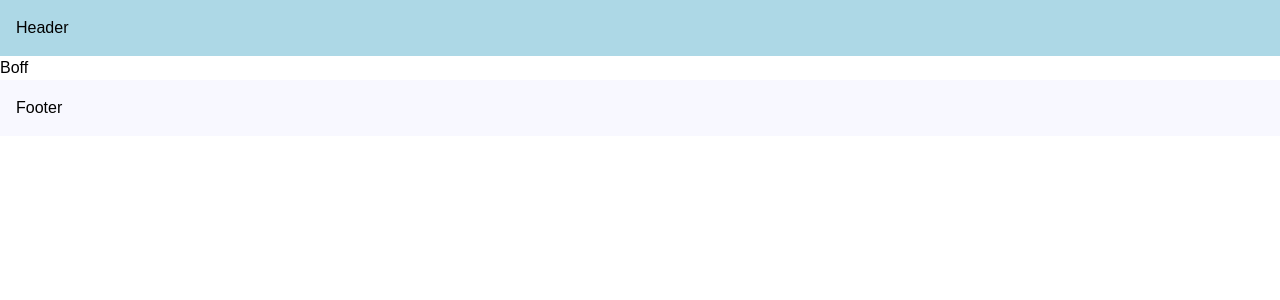
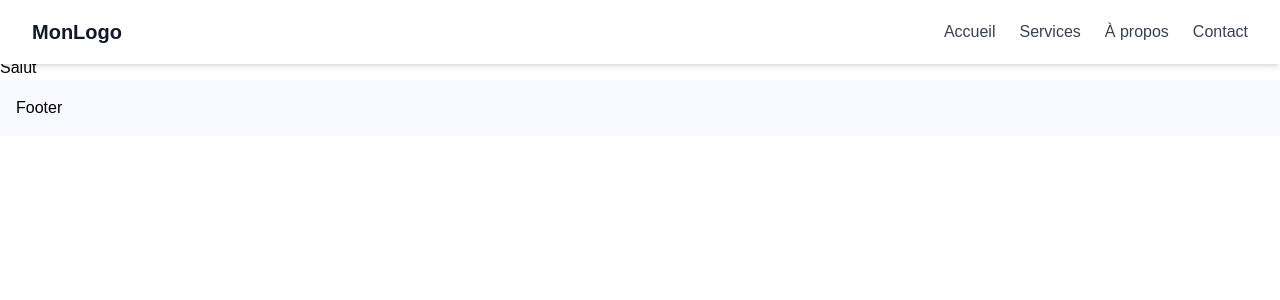
Before and after one commit to Rimao416/NextBootcamp, a Next.js app: page /landing-page in a window 1280 px wide. Before the commit this address had no page. Shown: the top 300 px of the page. Built offline with nearby package versions, Linux system fonts and the light colour scheme.

Commit message:
18_ClientServerOnlyCode

```diff
--- a/app/client-route/page.tsx
+++ b/app/client-route/page.tsx
@@ -1,3 +1,6 @@
+import { clientSideFunction } from "../utils/client-utils";
+
 export default function ClientRoutePage() {
-  return <h1>Client Route</h1>;
+    const result=clientSideFunction();
+  return <h1>Client Route {result}</h1>;
 }
--- /dev/null
+++ b/app/landing-page/page.tsx
@@ -0,0 +1,16 @@
+import Navbar from '@/components/navbar'
+import React from 'react'
+
+function page() {
+  return (
+    <div>
+        <Navbar/>
+        <main>
+            <h1>Salut</h1>
+        </main>
+
+    </div>
+  )
+}
+
+export default page
--- a/app/layout.tsx
+++ b/app/layout.tsx
@@ -21,6 +21,7 @@
   description: "Generated by create next app",
 };
 
+
 export default function RootLayout({
   children,
 }: Readonly<{
--- /dev/null
+++ b/app/utils/client-utils.ts
@@ -0,0 +1,5 @@
+export const clientSideFunction = () => {
+  console.log(`use windows object,
+        use localstorage`);
+  return "clientSideFunction";
+};
--- /dev/null
+++ b/components/navbar.tsx
@@ -0,0 +1,63 @@
+"use client";
+
+import { useState } from "react";
+import Link from "next/link";
+import { Menu, X } from "lucide-react";
+
+export default function Navbar() {
+  const [isOpen, setIsOpen] = useState(false);
+
+  return (
+    <nav className="bg-white shadow-md fixed w-full top-0 left-0 z-50">
+      <div className="max-w-7xl mx-auto px-4 sm:px-6 lg:px-8">
+        <div className="flex justify-between items-center h-16">
+          {/* Logo */}
+          <Link href="/" className="text-xl font-bold text-gray-900">
+            MonLogo
+          </Link>
+
+          {/* Menu Desktop */}
+          <div className="hidden md:flex space-x-6">
+            <Link href="/" className="text-gray-700 hover:text-blue-600">
+              Accueil
+            </Link>
+            <Link href="/services" className="text-gray-700 hover:text-blue-600">
+              Services
+            </Link>
+            <Link href="/about" className="text-gray-700 hover:text-blue-600">
+              À propos
+            </Link>
+            <Link href="/contact" className="text-gray-700 hover:text-blue-600">
+              Contact
+            </Link>
+          </div>
+
+          {/* Bouton du menu mobile */}
+          <button onClick={() => setIsOpen(!isOpen)} className="md:hidden">
+            {isOpen ? <X className="w-6 h-6" /> : <Menu className="w-6 h-6" />}
+          </button>
+        </div>
+      </div>
+
+      {/* Menu Mobile */}
+      <div
+        className={`md:hidden absolute top-16 left-0 w-full bg-white shadow-md transition-all duration-300 ${
+          isOpen ? "max-h-64 py-4" : "max-h-0 py-0 overflow-hidden"
+        }`}
+      >
+        <Link href="/" className="block py-2 px-4 text-gray-700 hover:bg-gray-100">
+          Accueil
+        </Link>
+        <Link href="/services" className="block py-2 px-4 text-gray-700 hover:bg-gray-100">
+          Services
+        </Link>
+        <Link href="/about" className="block py-2 px-4 text-gray-700 hover:bg-gray-100">
+          À propos
+        </Link>
+        <Link href="/contact" className="block py-2 px-4 text-gray-700 hover:bg-gray-100">
+          Contact
+        </Link>
+      </div>
+    </nav>
+  );
+}
```
Also changed, not shown: package.json (+7 -6 lines), 1 other file (tests, documents, lock files or other folders).
